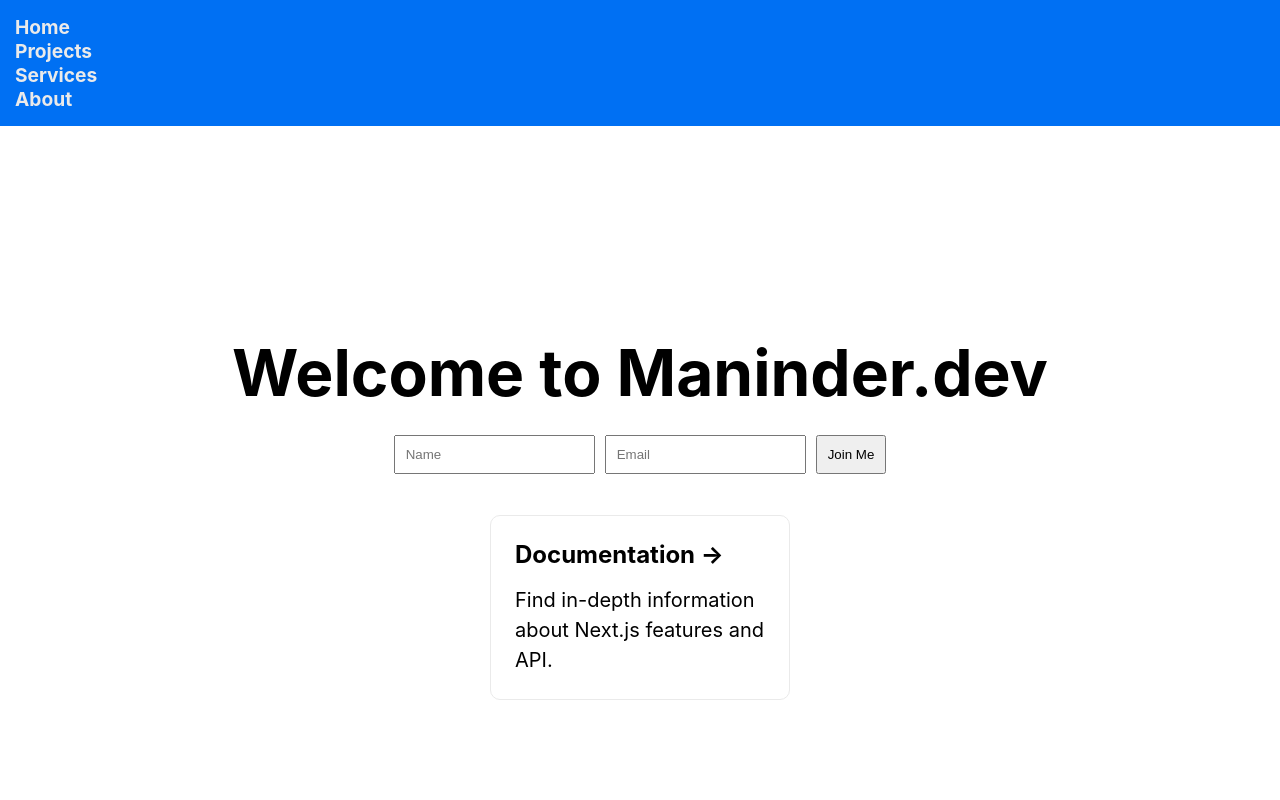
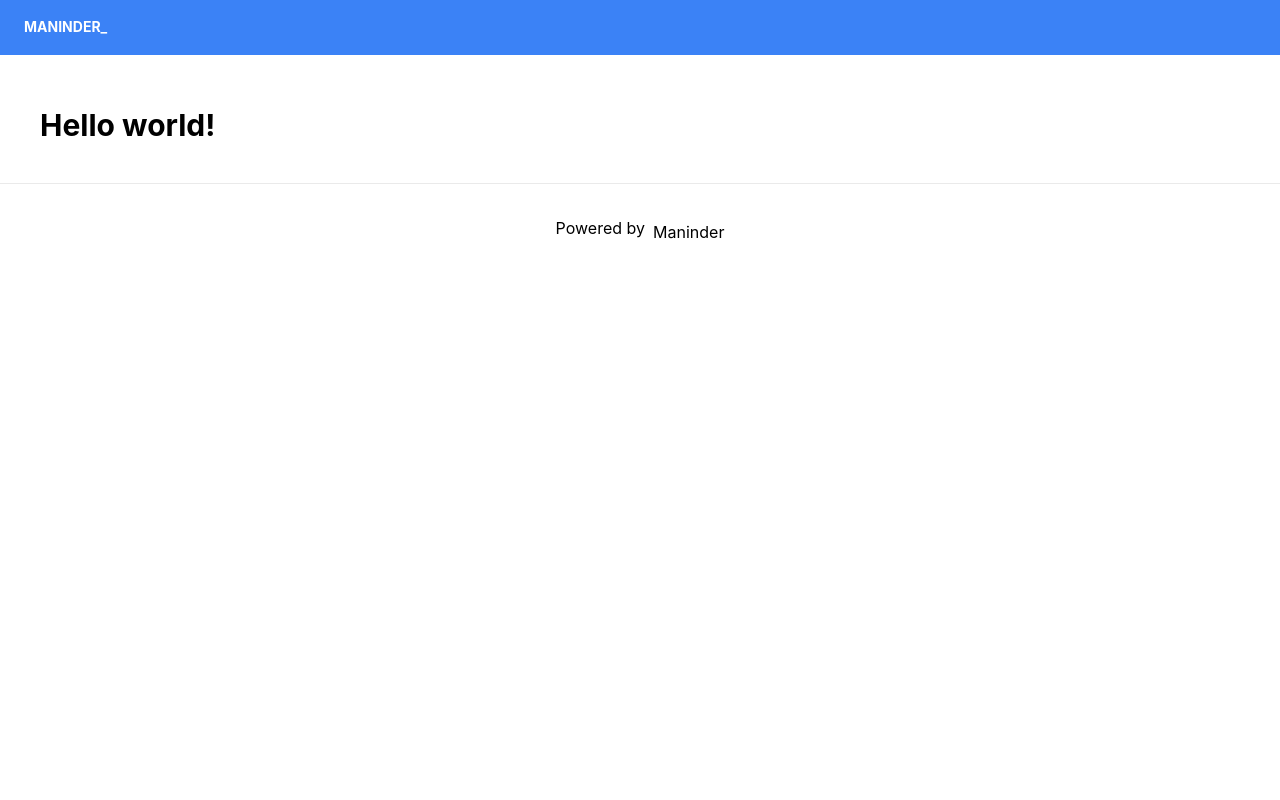
Before and after one commit to Maninder-mike/maninder-app, a Next.js app: page / in a window 1280 px wide. Shown: the top 800 px of the page. Built offline with nearby package versions, Linux system fonts and the light colour scheme.

Commit message:
tailwindcss

```diff
--- a/package.json
+++ b/package.json
@@ -14,7 +14,11 @@
     "react-dom": "18.2.0"
   },
   "devDependencies": {
+    "@headlessui/react": "^1.6.5",
+    "autoprefixer": "^10.4.7",
     "eslint": "8.18.0",
-    "eslint-config-next": "12.1.6"
+    "eslint-config-next": "12.1.6",
+    "postcss": "^8.4.14",
+    "tailwindcss": "^3.1.4"
   }
 }
--- a/pages/Navbar.jsx
+++ b/pages/Navbar.jsx
@@ -1,14 +1,23 @@
-import React from "react";
+import React, { Fragment } from "react";
+import { Menu } from "@headlessui/react";
 import styles from "../styles/Home.module.css";
 
-const Navbar = () => {
+const Navbar = ({ Fixed }) => {
   return (
-    <nav className={styles.nav}>
-      <div>Home</div>
-      <div>Projects</div>
-      <div>Services</div>
-      <div>About</div>
-    </nav>
+    <>
+      <nav className="relative flex flex-wrap item-center justify-between px-2 py-2 bg-blue-500 mb-3">
+        <div className="container px-4 mx-auto flex flex-wrap items-center justify-between ">
+          <div className="w-full relative flex justify-between lg:w-auto lg:static lg:block lg:justify-start">
+            <a
+              className="text-sm font-bold leading-relaxed inline-block mr-4 py-2 whitespace-nowrap uppercase text-white"
+              href="#Home"
+            >
+              Maninder_
+            </a>
+          </div>
+        </div>
+      </nav>
+    </>
   );
 };
 
--- a/pages/index.js
+++ b/pages/index.js
@@ -1,8 +1,6 @@
 import Head from "next/head";
 import styles from "../styles/Home.module.css";
-import Card from "./Card";
 import Footer from "./Footer";
-import Form from "./Form";
 import Navbar from "./Navbar";
 
 export default function Home() {
@@ -15,12 +13,12 @@
       </Head>
       <Navbar />
 
-      <main className={styles.main}>
+      {/* <main className={styles.main}>
         <h1 className={styles.title}>Welcome to Maninder.dev</h1>
         <Form />
         <Card />
-      </main>
-
+      </main> */}
+      <h1 className="text-3xl font-bold p-10">Hello world!</h1>
       <Footer />
     </div>
   );
--- /dev/null
+++ b/postcss.config.js
@@ -0,0 +1,6 @@
+module.exports = {
+  plugins: {
+    tailwindcss: {},
+    autoprefixer: {},
+  },
+}
--- a/styles/globals.css
+++ b/styles/globals.css
@@ -1,3 +1,7 @@
+@tailwind base;
+@tailwind components;
+@tailwind utilities;
+
 html,
 body {
   padding: 0;
--- /dev/null
+++ b/tailwind.config.js
@@ -0,0 +1,11 @@
+/** @type {import('tailwindcss').Config} */
+module.exports = {
+  content: [
+    "./pages/**/*.{js,ts,jsx,tsx}",
+    "./components/**/*.{js,ts,jsx,tsx}",
+  ],
+  theme: {
+    extend: {},
+  },
+  plugins: [],
+};
```
Also changed, not shown: 1 other file (tests, documents, lock files or other folders).
